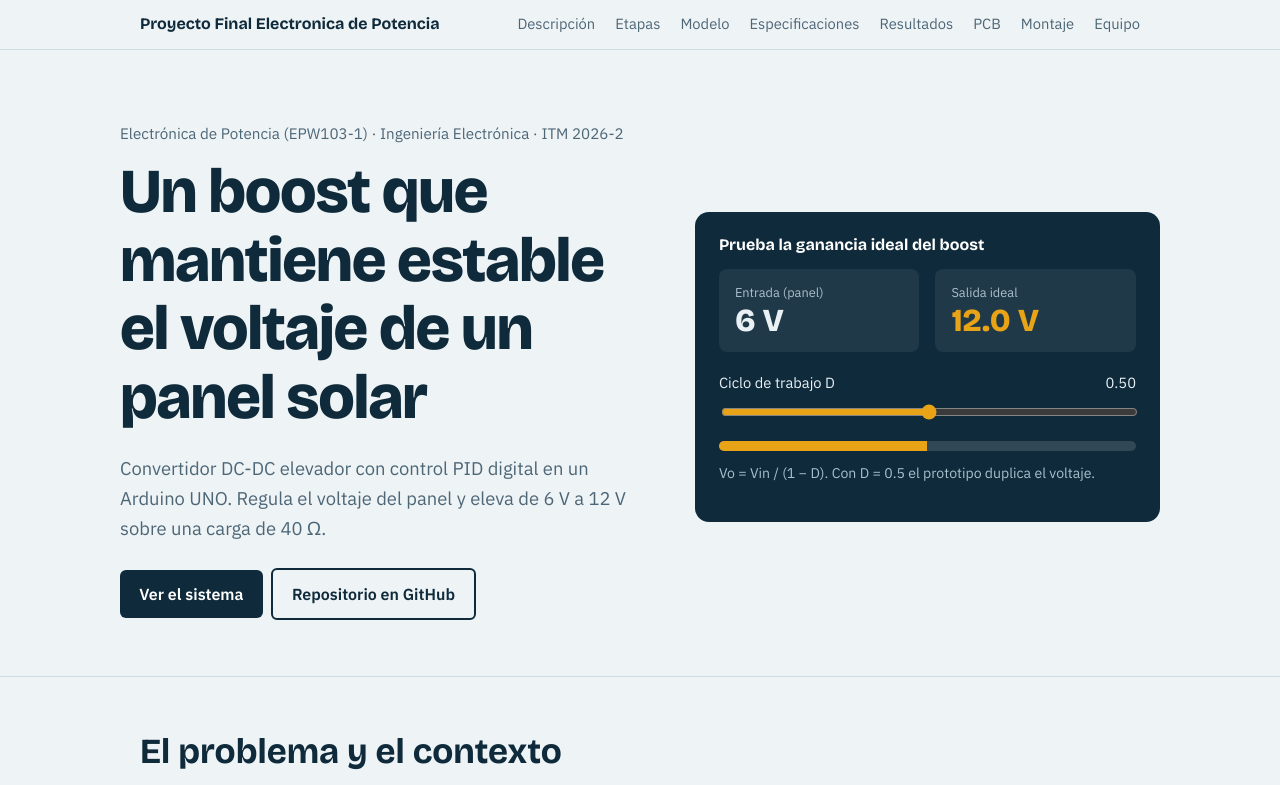
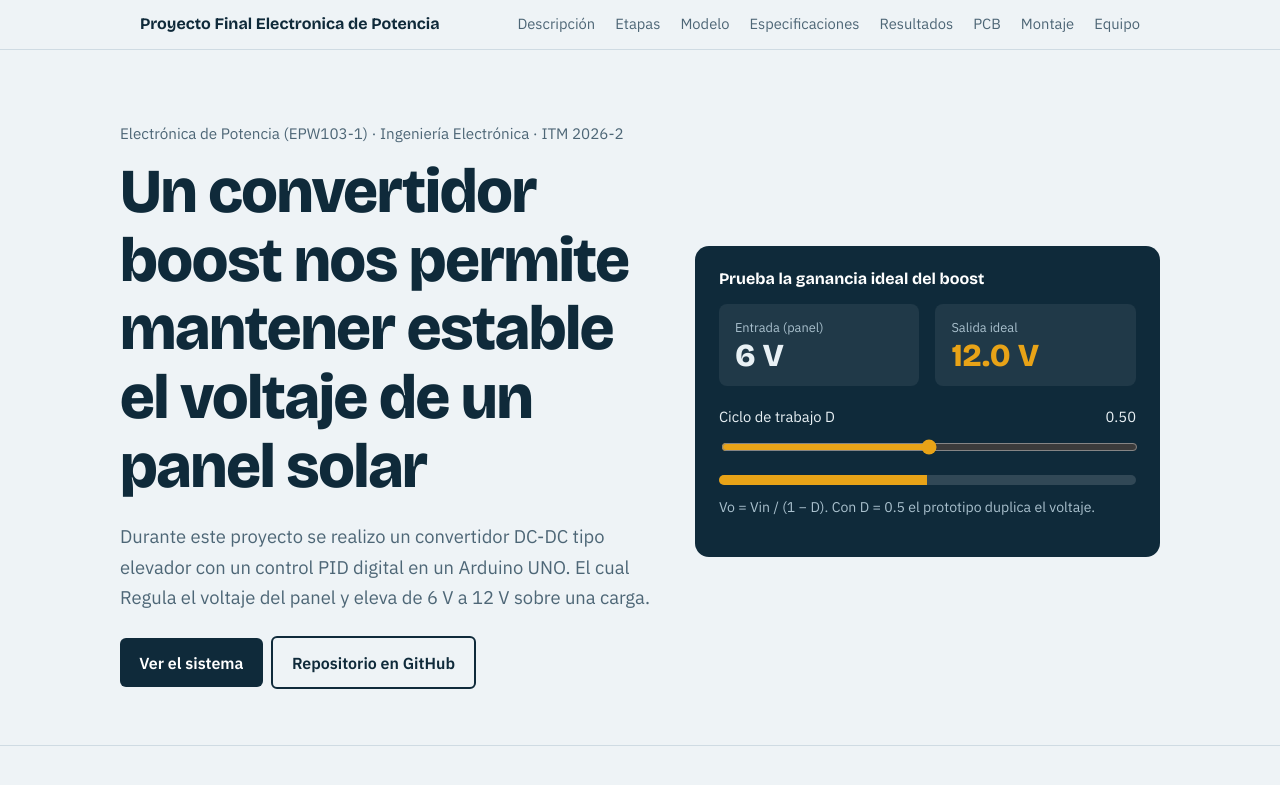
Before and after one commit to 12rander04/ProFinalConvertidorBoost, a plain HTML site: page index.html in a window 1280 px wide. Shown: the top 785 px of the page. Drawn offline with nearby package versions, Linux system fonts and the light colour scheme.

Commit message:
Revise header and lead paragraph in index.html
Updated headings and project description for clarity.

```diff
--- a/index.html
+++ b/index.html
@@ -79,8 +79,8 @@ footer{background:var(--ink);color:#b9ccd8;padding:2rem 0;font-size:.9rem}footer
 <header class="wrap hero"><div class="hero-grid">
 <div>
 <p class="kicker">Electrónica de Potencia (EPW103-1) · Ingeniería Electrónica · ITM 2026-2</p>
-<h1>Un boost que mantiene estable el voltaje de un panel solar</h1>
-<p class="lead">Convertidor DC-DC elevador con control PID digital en un Arduino UNO. Regula el voltaje del panel y eleva de 6 V a 12 V sobre una carga de 40 Ω.</p>
+<h1>Un convertidor boost nos permite mantener estable el voltaje de un panel solar</h1>
+<p class="lead">Durante este proyecto se realizo un convertidor DC-DC tipo elevador con un control PID digital en un Arduino UNO. El cual Regula el voltaje del panel y eleva de 6 V a 12 V sobre una carga.</p>
 <a class="btn" href="#etapas">Ver el sistema</a><a class="btn alt" href="https://github.com/TU_USUARIO/TU_REPOSITORIO">Repositorio en GitHub</a>
 </div>
 <div class="rig" aria-labelledby="rt">
```
